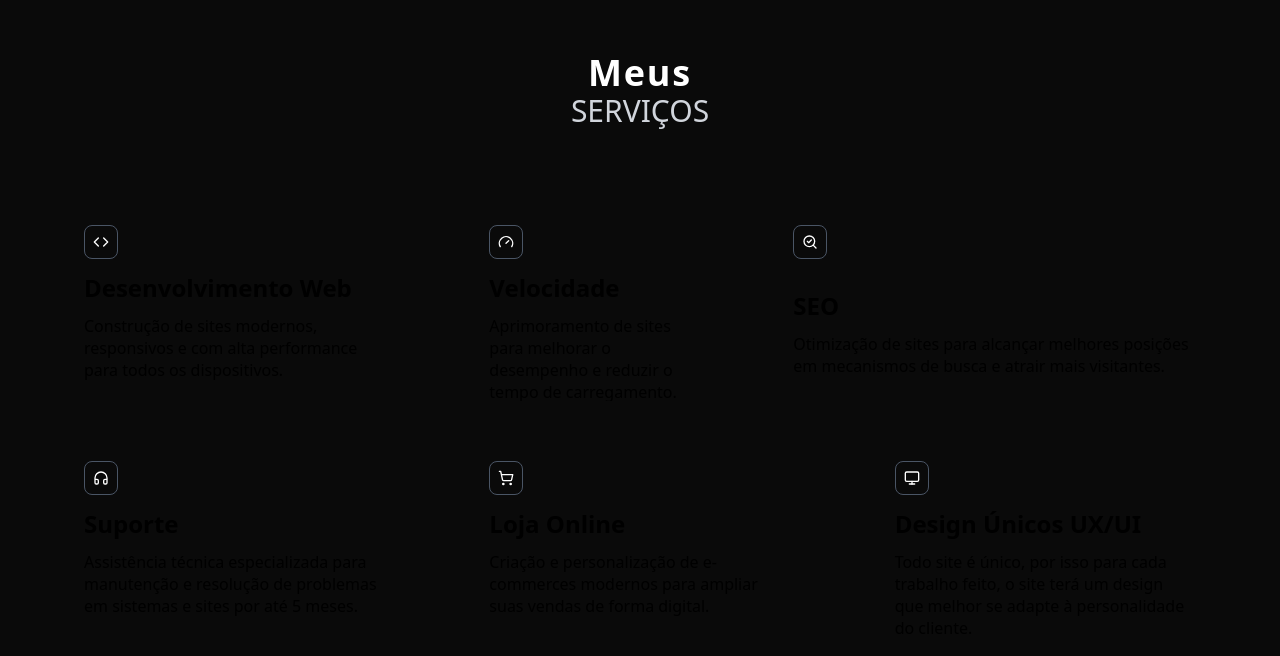
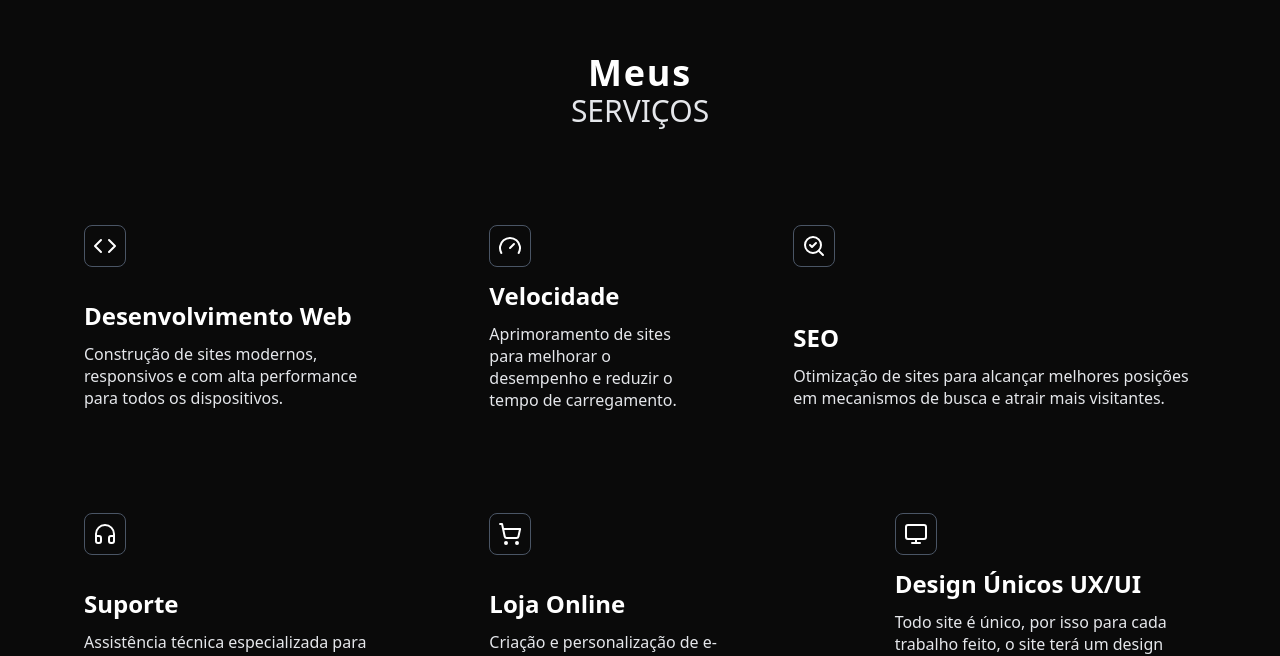
Before and after one commit to samllban/samuel_portifolio_oficial, a Next.js app: page /servicos in a window 1280 px wide. Shown: the part 139-795 px from the top of the page. Built offline with nearby package versions, Linux system fonts and the light colour scheme.

Commit message:
serviços 1:2

```diff
--- a/src/app/servicos/page.tsx
+++ b/src/app/servicos/page.tsx
@@ -6,59 +6,57 @@ import Footer from "@/components/sections/Footer/Footer";
 import Background from "@/components/Background/Background";
 import { Code, SearchCheck, Gauge, Headphones, Monitor, ShoppingCart } from "lucide-react";
 
-
 export default function Servicos() {
-
     return (
         <Background>
             <div className="flex pt-25">
-                <div className="mx-auto w-full max-w-7xl px-4 py-12 md:py-16 lg:py-20"> {/* Container principal com padding maior */}
+                <div className="mx-auto w-full max-w-7xl px-4 py-12 md:py-16 lg:py-20">
                     <NavBar />
                     <div className="text-center mb-8 md:mb-12 p-3">
                         <h1 className="font-bold text-white text-2xl md:text-4xl tracking-wider">Meus</h1>
-                        <p className=" font-normal text-gray-300 text-lg md:text-3xl">SERVIÇOS</p>
+                        <p className="font-normal text-gray-200 text-lg md:text-3xl">SERVIÇOS</p>
                     </div>
 
-                    <div className="px-4 md:px-6 lg:px-8"> {/* Container interno para os grids */}
+                    <div className="px-4 md:px-6 lg:px-8">
                         <ul className="grid grid-cols-1 grid-rows-none gap-6 md:grid-cols-12 md:grid-rows-3 lg:gap-8 xl:max-h-[34rem] xl:grid-rows-2">
                             <GridItem
                                 area="md:[grid-area:1/1/2/7] xl:[grid-area:1/1/2/5]"
-                                icon={<Code className="h-4 w-4 text-white" />}
+                                icon={<Code className="h-6 w-6 text-white" />}
                                 title="Desenvolvimento Web"
                                 description="Construção de sites modernos, responsivos e com alta performance para todos os dispositivos."
                             />
 
                             <GridItem
                                 area="md:[grid-area:1/7/2/13] xl:[grid-area:1/5/2/8]"
-                                icon={<Gauge className="h-4 w-4 text-white" />}
+                                icon={<Gauge className="h-6 w-6 text-white" />}
                                 title="Velocidade"
                                 description="Aprimoramento de sites para melhorar o desempenho e reduzir o tempo de carregamento."
                             />
 
                             <GridItem
                                 area="md:[grid-area:2/1/3/7] xl:[grid-area:1/8/2/13]"
-                                icon={<SearchCheck className="h-4 w-4 text-white" />}
+                                icon={<SearchCheck className="h-6 w-6 text-white" />}
                                 title="SEO"
                                 description="Otimização de sites para alcançar melhores posições em mecanismos de busca e atrair mais visitantes."
                             />
 
                             <GridItem
                                 area="md:[grid-area:2/7/3/13] xl:[grid-area:2/1/3/5]"
-                                icon={<Headphones className="h-4 w-4 text-white" />}
+                                icon={<Headphones className="h-6 w-6 text-white" />}
                                 title="Suporte"
                                 description="Assistência técnica especializada para manutenção e resolução de problemas em sistemas e sites por até 5 meses."
                             />
-                            dark:text-neutral-400
+
                             <GridItem
                                 area="md:[grid-area:3/1/4/7] xl:[grid-area:2/5/3/9]"
-                                icon={<ShoppingCart className="h-4 w-4 text-white" />}
+                                icon={<ShoppingCart className="h-6 w-6 text-white" />}
                                 title="Loja Online"
                                 description="Criação e personalização de e-commerces modernos para ampliar suas vendas de forma digital."
                             />
 
                             <GridItem
                                 area="md:[grid-area:3/7/4/13] xl:[grid-area:2/9/3/13]"
-                                icon={<Monitor className="h-4 w-4 text-white" />}
+                                icon={<Monitor className="h-6 w-6 text-white" />}
                                 title="Design Únicos UX/UI"
                                 description="Todo site é único, por isso para cada trabalho feito, o site terá um design que melhor se adapte à personalidade do cliente."
                             />
@@ -97,15 +95,15 @@ const GridItem = ({ area, icon, title, description }: GridItemProps) => {
                                 {icon}
                             </div>
                             <div className="space-y-3">
-                                <h3 className="pt-0.5 text-xl/[1.375rem] font-semibold font-sans -tracking-4 md:text-2xl/[1.875rem] text-balance text-black dark:text-white">
+                                <h2 className="pt-0.5 text-xl/[1.375rem] font-semibold font-sans -tracking-4 md:text-2xl/[1.875rem] text-balance text-white ">
                                     {title}
-                                </h3>
-                                <h2
+                                </h2>
+                                <p
                                     className="[&_b]:md:font-semibold [&_strong]:md:font-semibold font-sans text-sm/[1.125rem]
-                        md:text-base/[1.375rem]  text-black dark:text-neutral-400"
+                        md:text-base/[1.375rem]  text-gray-200 "
                                 >
                                     {description}
-                                </h2>
+                                </p>
                             </div>
                         </div>
                     </div>
```
